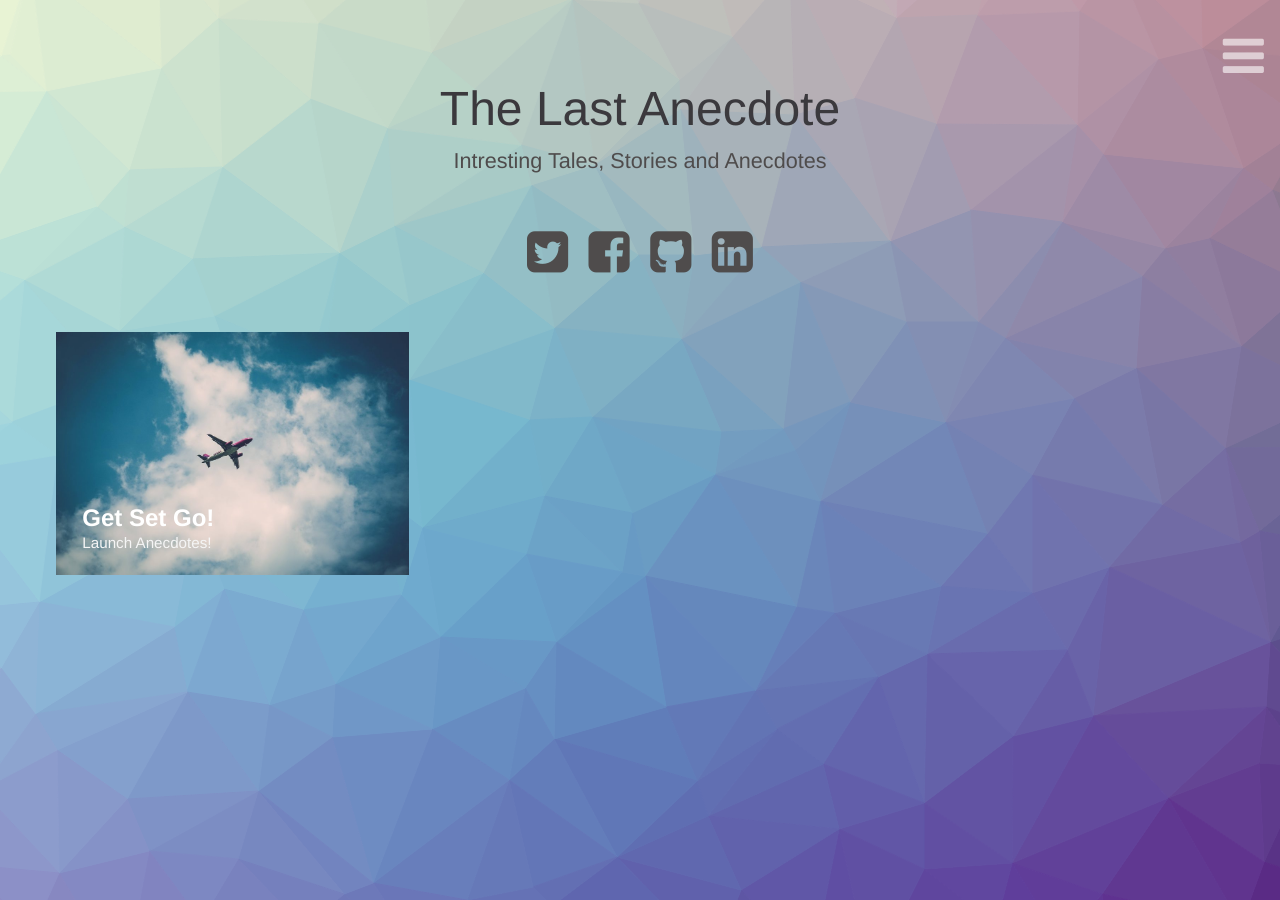
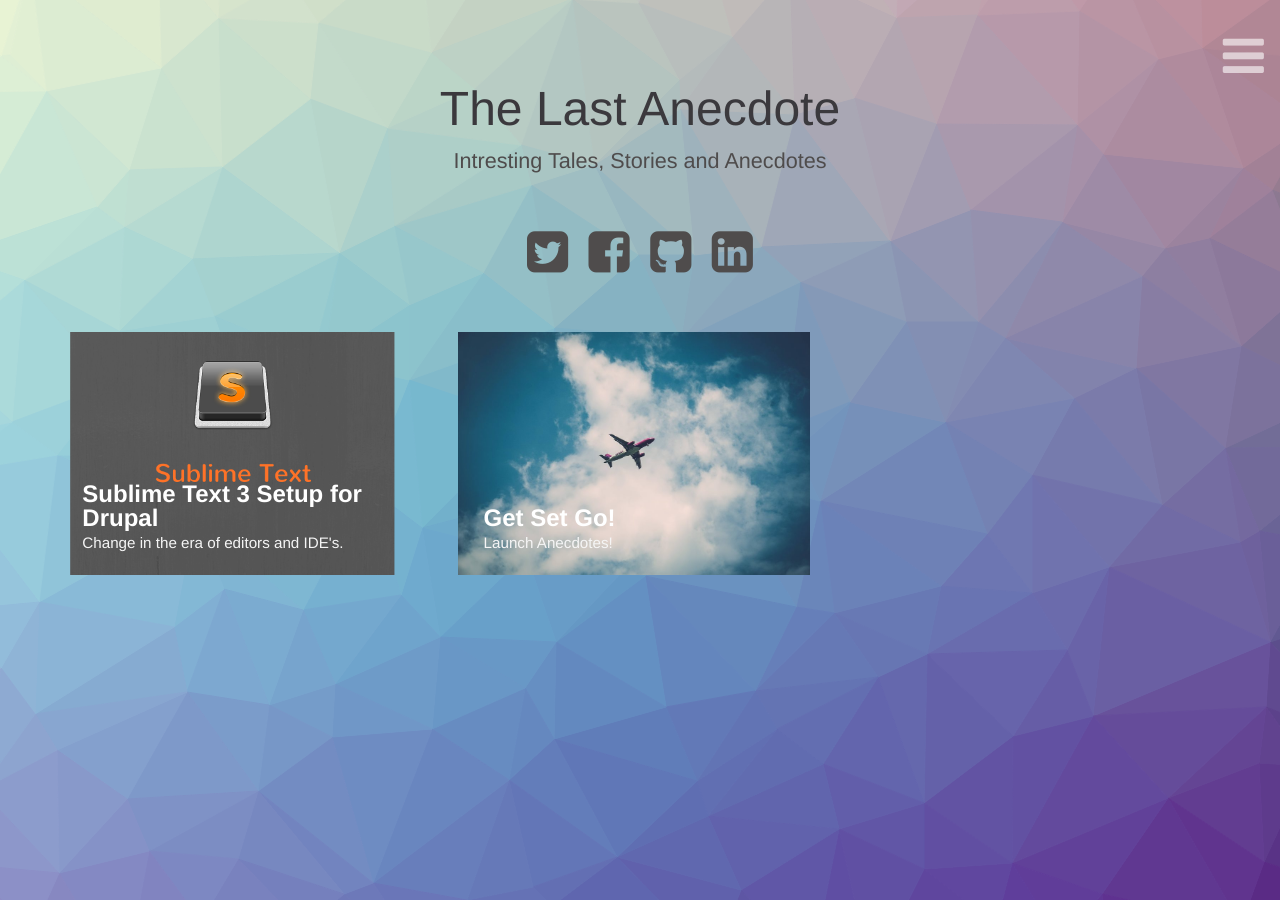
Before and after one commit to gauravgoyal/gauravgoyal.github.io, a Jekyll site: the page built from index.html, in a window 1280 px wide. Built offline with Jekyll 4.4.1, drawn with Linux system fonts in a browser that asks for light colours; comment, search, counter and statistics services are not loaded; some of the changed lines change nothing that is shown.

Commit message:
Added sublime text configuration drupal blog

````diff
--- /dev/null
+++ b/_posts/2016-06-30-sublime-text-drupal-condiguration.markdown
@@ -0,0 +1,105 @@
+---
+title:  "Sublime Text 3 Setup for Drupal"
+subtitle: "Change in the era of editors and IDE's."
+author: "Gaurav"
+avatar: "img/authors/gaurav.jpg"
+image: "img/ST.jpg"
+date:   2016-06-23 12:12:12
+comments: true
+---
+
+## Download Sublime text.
+  - Download latest version / build of sublime text from [website]. At the time of writing this blog we have build 3114 of ST3.
+  - Install [Package Installer], this is the most important thing for sublime text.
+
+## Plugins:
+
+* ### Sublime PHP Companion
+  - An important thing which sets IDE's apart from text editors is there goto definition functionality which was kind of missing in sublime text 2 but now it is included into the core of ST3.
+  - In the top navigation goto tab, we'll see a goto definition link and which works like any IDE's out there.
+  - Apart from the above [Sublime PHP Companion] plug-ins lots of other IDE's functionality out of the box.
+  - Now, I want to have my `cmd + click` key binded to goto definition action so for that I followed the instruction given [in this gist].
+  - _Until you create a project, sublime's inbuilt indexing does not works._
+
+* ### Sublime PHP CS
+  - Install [sublime phpcs].
+  - Install [Code Sniffer and Drupal].
+    - If you are installing codesniffer for the first time, it works well. But when you try to upgrade the previous version
+    you may end up in lots of issues.
+    - In my case, I wanted to install `Coder` for `Drupal 8`  and I ended up in `dependency` problems.
+    - Solution in my case was to remove install instructions (manually) from `composer.lock` file and then reinstall.
+  - _We can do the sniffing work by creating a build but PHP CS comes with lots of things which works out of the box._
+
+* ### Xdebug Client
+  - `Xdebug` is a brilliant tool for debugging and it seamlessly integrates with Sublime Text.
+  - Install [Xdebug Client] to start debugging.
+  - Now, Let's configure `Xdebug Client`
+    - Open your project file. `foobar.sublime-project`.
+    - Add the following snippet:
+    _NOTE:_ YOUR_REMOTE_PATH & YOUR_LOCAL_PATH will be same if you are not debugging remotely. If you debug remotelyit is mandatory to specify path mapping otherwise you will end up in no result.
+
+  - Install `Xdebug`:
+    - `sudo apt-get install php5-dev`
+    - `pecl install xdebug`
+    - For other methods, checkout [Xdebug Install]
+    - Configure Xdebug.
+
+    ```javascript
+        {
+            "folders":
+            [
+                {
+                    "follow_symlinks": true,
+                    "path": "."
+                }
+            ],
+            "settings": {
+                "xdebug": {
+                     "url": "YOUR_URL",
+                     "path_mapping": {"YOUR_REMOTE_PATH" : "YOUR_LOCAL_PATH"},
+                }
+            }
+        }
+    ```
+
+    - _NOTE:_ You can configure configure `Xdebug` to work remotely also and locally also. Depending on your need configuration will change.
+
+* ### Other Plug-ins:
+  - [Bracket Guard]
+  - [Bracket Highlighter]
+  - [DocBlockr]
+  - [Git]
+  - [Sass Beautify]
+  - [Pretty YAML]
+  - [SyncedSidebar]
+  - [Markdown Editing]
+
+* Drupal Configuration
+  - Follow the instruction given here in the [documentation].
+
+### Reference Links:
+- [RealityLoop Article](http://realityloop.com/blog/2014/03/05/drupal-development-using-sublime-text-3-5-steps)
+- [Mattstuaffer's Blog](https://mattstauffer.co/blog/sublime-text-3-for-php-developers)
+- [Xdebug Install on Ubuntu](http://purencool.com/installing-xdebug-on-ubuntu)
+
+_NOTE:_ Please let me know in comments if you face any problem is sublime text configuration or if you know any
+interesting plugin which everyone should use. :)
+
+[website]: https://www.sublimetext.com/3
+[Package Installer]: https://packagecontrol.io/installation
+[Sublime PHP Companion]: https://github.com/erichard/SublimePHPCompanion
+[in this gist]: https://gist.github.com/kendellfab/6135193
+[sublime phpcs]: http://benmatselby.github.io/sublime-phpcs
+[Code Sniffer and Drupal]: https://www.drupal.org/node/1419988
+[Xdebug Client]: https://github.com/martomo/SublimeTextXdebug
+[Xdebug Install]: https://xdebug.org/docs/install
+[Bracket Guard]: https://packagecontrol.io/packages/BracketGuard
+[Bracket Highlighter]: https://github.com/facelessuser/BracketHighlighter
+[DocBlockr]: https://github.com/Warin/Sublime/tree/master/DocBlockr
+[Sass Beautify]: https://packagecontrol.io/packages/SassBeautify
+[Pretty YAML]: https://packagecontrol.io/packages/Pretty%20YAML
+[Git]: https://packagecontrol.io/packages/Git
+[SyncedSidebar]: https://packagecontrol.io/packages/SyncedSideBar
+[Markdown Editing]: https://packagecontrol.io/packages/MarkdownEditing
+[Git]: https://packagecontrol.io/packages/Git
+[documentation]: https://www.drupal.org/node/1346890
--- a/css/custom.css
+++ b/css/custom.css
@@ -78,3 +78,31 @@
       margin-left: -60px;
     }
 }
+
+.card__copy ul a {
+  cursor: pointer ;
+  color: blue ;
+  font-size: 1em;
+}
+
+.card__copy ul a:hover, .card__copy ul a:focus {
+  font-size: 1.2rem;
+  color: orange ;
+  text-decoration: underline ;
+}
+
+.card__copy .highlighter-rouge .highlight {
+  background-color: #f8f8f8;
+  border: 1px solid #ddd;
+  font-size: 13px;
+  line-height: 19px;
+  overflow: auto;
+  padding: 6px 10px;
+  border-radius: 3px;
+}
+
+code.highlighter-rouge {
+  background-color: #f8f8f8;
+  overflow: auto;
+  padding: 6px 10px;
+}
````
Also changed, not shown: img/ST.jpg (added), 1 other file.
